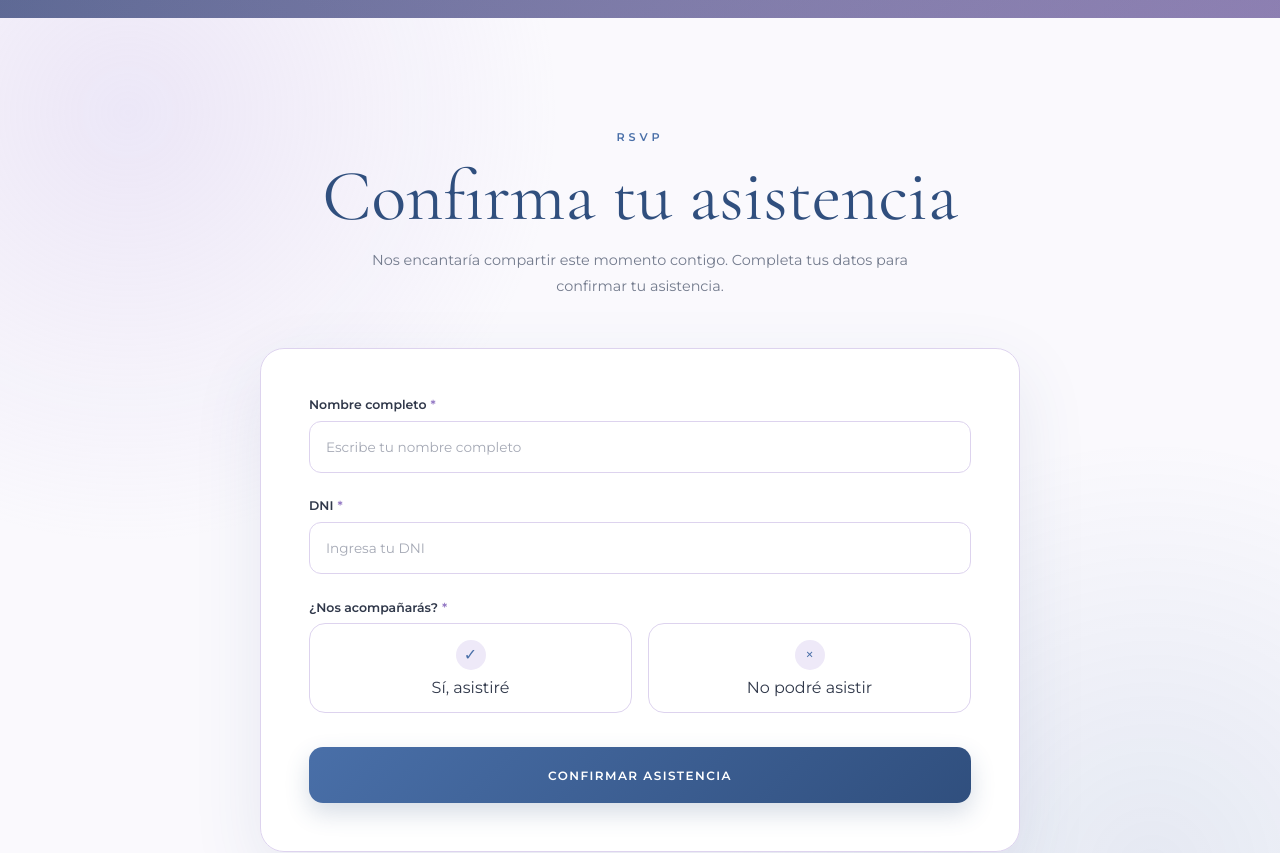
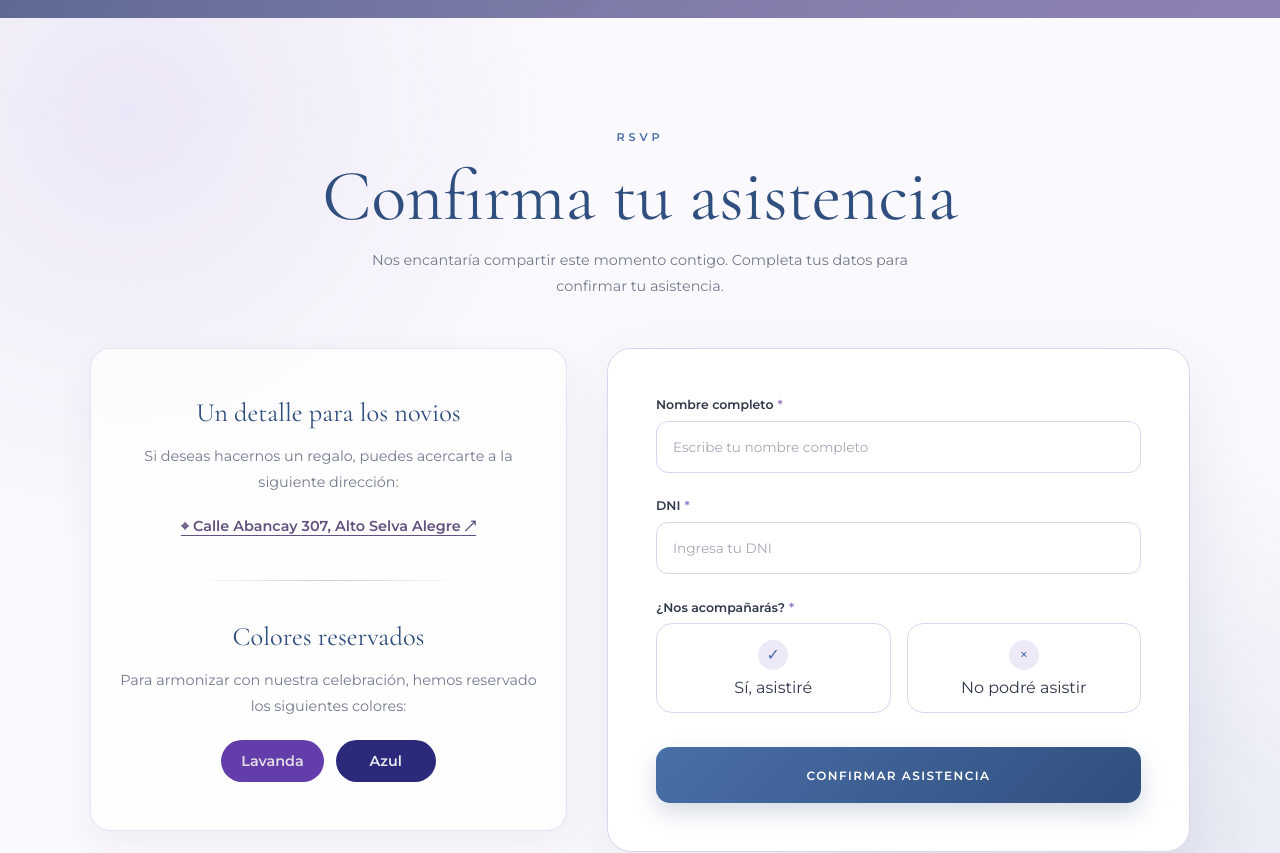
Before and after one commit to JonasValCas/boda-invitacion, a React (Vite) app: page / in a window 1280 px wide. Shown: the part 782-1635 px from the top of the page. Built offline with nearby package versions, Linux system fonts and the light colour scheme; grey boxes are pictures that could not be loaded.

Commit message:
cambio formato y aumento info

```diff
--- a/src/components/wedding/WeddingHero.css
+++ b/src/components/wedding/WeddingHero.css
@@ -67,21 +67,28 @@
   display: flex;
   flex-direction: column;
   align-items: center;
+  justify-content: center;
+  gap: 0.3rem;
 
   font-family: var(--font-display);
 
   font-size: clamp(4.5rem, 11vw, 9rem);
 
   font-weight: 400;
-  line-height: 0.82;
+  line-height: 0.80;
 
   letter-spacing: -0.03em;
 }
 
+.wedding-heroname {
+  display: inline-block;
+}
+
 .wedding-hero__ampersand {
-  display: block;
+  display: inline-block;
 
-  margin: 0.25rem 0;
+  margin: 0;
+  flex-shrink: 0;
 
   color: var(--color-lavender-200);
 
@@ -89,6 +96,7 @@
   font-weight: 300;
 
   line-height: 1.2;
+  text-align: center;
 }
 
 .wedding-hero__date {
--- a/src/components/wedding/WeddingHero.jsx
+++ b/src/components/wedding/WeddingHero.jsx
@@ -12,11 +12,15 @@ function WeddingHero() {
         </p>
 
         <h1 className="wedding-hero__names">
-          Jonathan
+          <span className="wedding-hero__name">
+            Jonathan
+          </span>
           <span className="wedding-hero__ampersand">
             &amp;
           </span>
-          Damaris
+          <span className="wedding-hero__name">
+            Damaris
+          </span>
         </h1>
 
         <p className="wedding-hero__date">
--- a/src/pages/RSVP/RSVP.css
+++ b/src/pages/RSVP/RSVP.css
@@ -1,8 +1,6 @@
 .rsvp-page {
   min-height: 100vh;
-
   padding: 7rem 1.25rem;
-
   background:
     radial-gradient(
       circle at 10% 10%,
@@ -15,54 +13,180 @@
       transparent 30%
     ),
     var(--color-white-soft);
+  box-sizing: border-box;
 }
 
 .rsvp-page__container {
-  width: min(100%, 760px);
-
+  width: min(100%, 1100px);
   margin: 0 auto;
 }
 
 .rsvp-page__header {
   margin-bottom: 3rem;
-
   text-align: center;
 }
 
 .rsvp-page__eyebrow {
   margin-bottom: 1rem;
-
   color: var(--color-blue-500);
-
   font-size: 0.7rem;
   font-weight: 600;
-
   letter-spacing: 0.35em;
-
   text-transform: uppercase;
 }
 
 .rsvp-page__title {
   margin-bottom: 1rem;
-
   color: var(--color-blue-700);
-
   font-family: var(--font-display);
-
   font-size: clamp(2.8rem, 8vw, 4.5rem);
-
   font-weight: 400;
   line-height: 1;
 }
 
 .rsvp-page__description {
   width: min(100%, 560px);
-
   margin: 0 auto;
-
   color: var(--color-text-soft);
-
   font-size: 0.9rem;
-
   line-height: 1.8;
 }
+
+/* Dos columnas: información a la izquierda y formulario a la derecha */
+
+.rsvp-page__content {
+  display: grid;
+  grid-template-columns: minmax(0, 0.9fr) minmax(0, 1.1fr);
+  align-items: start;
+  gap: 2.5rem;
+}
+
+.rsvp-page__form {
+  min-width: 0;
+}
+
+/* Información de regalos y colores */
+
+.rsvp-info {
+  min-width: 0;
+  width: 100%;
+  padding: 2rem 1.5rem;
+  box-sizing: border-box;
+  text-align: center;
+  background: rgba(255, 255, 255, 0.72);
+  border: 1px solid rgba(174, 157, 207, 0.25);
+  border-radius: 20px;
+  box-shadow: 0 12px 35px rgba(60, 55, 90, 0.06);
+}
+
+.rsvp-info__gifts,
+.rsvp-info__colors {
+  padding: 1rem 0;
+}
+
+.rsvp-info__gifts h2,
+.rsvp-info__colors h2 {
+  margin: 0 0 0.9rem;
+  color: var(--color-blue-700);
+  font-family: var(--font-display);
+  font-size: 1.65rem;
+  font-weight: 400;
+  line-height: 1.25;
+}
+
+.rsvp-info__gifts p,
+.rsvp-info__colors p {
+  max-width: 420px;
+  margin: 0 auto 1.1rem;
+  color: var(--color-text-soft);
+  font-size: 0.9rem;
+  line-height: 1.8;
+}
+
+.rsvp-info__address {
+  display: inline-block;
+  max-width: 100%;
+  color: #62517f;
+  font-size: 0.9rem;
+  font-weight: 600;
+  line-height: 1.8;
+  text-decoration: underline;
+  text-underline-offset: 4px;
+  overflow-wrap: anywhere;
+  transition: color 0.2s ease;
+}
+
+.rsvp-info__address:hover {
+  color: #394f91;
+}
+
+.rsvp-info__divider {
+  width: 65%;
+  height: 1px;
+  margin: 1.5rem auto;
+  background: linear-gradient(
+    to right,
+    transparent,
+    rgba(98, 81, 127, 0.3),
+    transparent
+  );
+}
+
+.rsvp-info__palette {
+  display: flex;
+  justify-content: center;
+  flex-wrap: wrap;
+  gap: 0.75rem;
+  margin-top: 1.25rem;
+}
+
+.rsvp-info__color {
+  display: inline-flex;
+  align-items: center;
+  justify-content: center;
+  min-width: 100px;
+  padding: 0.75rem 1.25rem;
+  border-radius: 24px;
+  font-size: 0.9rem;
+  font-weight: 600;
+}
+
+.rsvp-info__color--lavender {
+  background-color: #633da9;
+  color: #e1dde7;
+}
+
+.rsvp-info__color--blue {
+  background-color: #2b2979;
+  color: #e9ecef;
+}
+
+/* Diseño para móviles y pantallas pequeñas */
+
+@media (max-width: 768px) {
+  .rsvp-page {
+    padding: 5rem 1rem;
+  }
+
+  .rsvp-page__container {
+    width: 100%;
+  }
+
+  .rsvp-page__header {
+    margin-bottom: 2rem;
+  }
+
+  .rsvp-page__content {
+    grid-template-columns: minmax(0, 1fr);
+    gap: 1.5rem;
+  }
+
+  .rsvp-info {
+    padding: 1.5rem 1.25rem;
+  }
+
+  .rsvp-info__gifts h2,
+  .rsvp-info__colors h2 {
+    font-size: 1.5rem;
+  }
+}
--- a/src/pages/RSVP/RSVP.jsx
+++ b/src/pages/RSVP/RSVP.jsx
@@ -1,38 +1,75 @@
-import RSVPForm from '../../components/rsvp/RSVPForm'
+import RSVPForm from "../../components/rsvp/RSVPForm";
 
-import './RSVP.css'
+import "./RSVP.css";
 
 function RSVP() {
   return (
-    <section
-      id="confirmar"
-      className="rsvp-page"
-    >
+    <section id="confirmar" className="rsvp-page">
       <div className="rsvp-page__container">
-
-        <div className="rsvp-page__header">
-
-          <p className="rsvp-page__eyebrow">
-            RSVP
-          </p>
+        <header className="rsvp-page__header">
+          <p className="rsvp-page__eyebrow">RSVP</p>
 
           <h2 className="rsvp-page__title">
             Confirma tu asistencia
           </h2>
 
           <p className="rsvp-page__description">
-            Nos encantaría compartir este
-            momento contigo. Completa tus
-            datos para confirmar tu asistencia.
+            Nos encantaría compartir este momento contigo.
+            Completa tus datos para confirmar tu asistencia.
           </p>
+        </header>
 
+        <div className="rsvp-page__content">
+          <aside className="rsvp-info">
+            <div className="rsvp-info__gifts">
+              <h2>Un detalle para los novios</h2>
+
+              <p>
+                Si deseas hacernos un regalo, puedes acercarte
+                a la siguiente dirección:
+              </p>
+
+              <a
+                href="https://maps.app.goo.gl/VYCHJKmNTuiGz3eu5"
+                target="_blank"
+                rel="noopener noreferrer"
+                className="rsvp-info__address"
+              >
+                <span aria-hidden="true">⌖ </span>
+                Calle Abancay 307, Alto Selva Alegre
+                <span aria-hidden="true"> ↗</span>
+              </a>
+            </div>
+
+            <div className="rsvp-info__divider" />
+
+            <div className="rsvp-info__colors">
+              <h2>Colores reservados</h2>
+
+              <p>
+                Para armonizar con nuestra celebración,
+                hemos reservado los siguientes colores:
+              </p>
+
+              <div className="rsvp-info__palette">
+                <span className="rsvp-info__color rsvp-info__color--lavender">
+                  Lavanda
+                </span>
+
+                <span className="rsvp-info__color rsvp-info__color--blue">
+                  Azul
+                </span>
+              </div>
+            </div>
+          </aside>
+
+          <div className="rsvp-page__form">
+            <RSVPForm />
+          </div>
         </div>
-
-        <RSVPForm />
-
       </div>
     </section>
-  )
+  );
 }
 
-export default RSVP
+export default RSVP;
```
